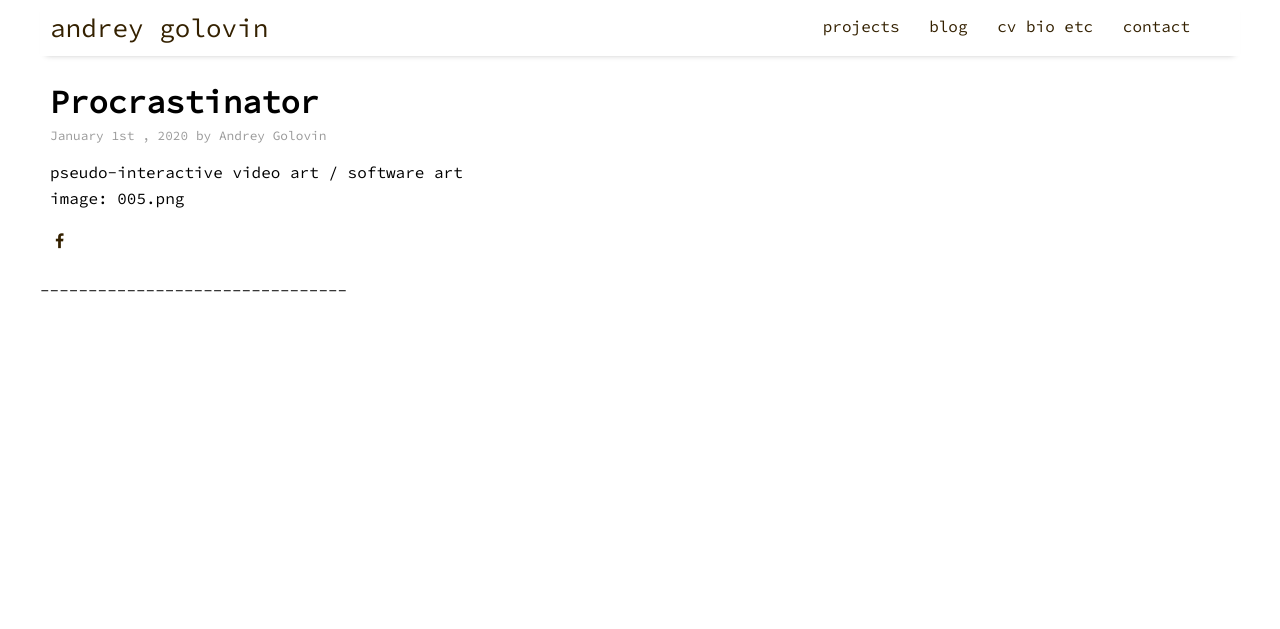
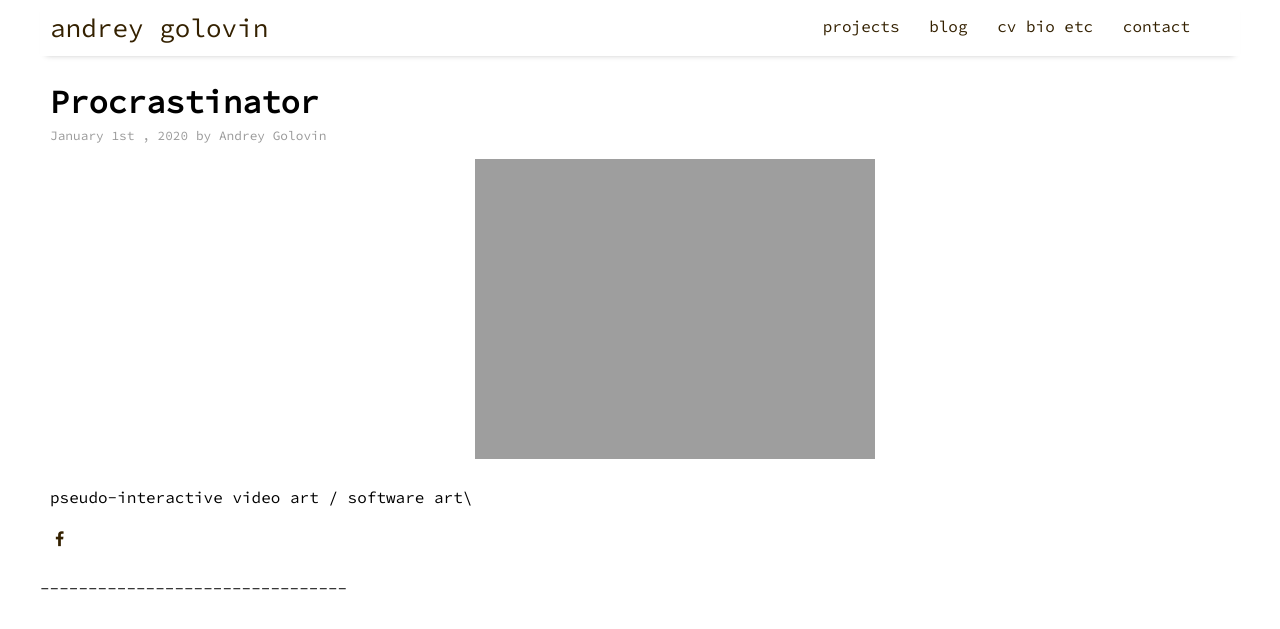
Before and after one commit to agamurian/agamurian.github.io, a Jekyll site: the page built from _posts/2020-01-01-procrastinator.md, in a window 1280 px wide. Shown: the top 629 px of the page. Built offline with Jekyll 4.4.1, drawn with Linux system fonts in a browser that asks for light colours; nearby versions of some CDN libraries.

Commit message:
Update 2020-01-01-procrastinator.md

```diff
--- a/_posts/2020-01-01-procrastinator.md
+++ b/_posts/2020-01-01-procrastinator.md
@@ -4,7 +4,7 @@
 author: "Andrey Golovin"
 categories: projects
 tags: [sample]
+image: 005.png
 ---
 
 pseudo-interactive video art / software art\
-image: 005.png
```
